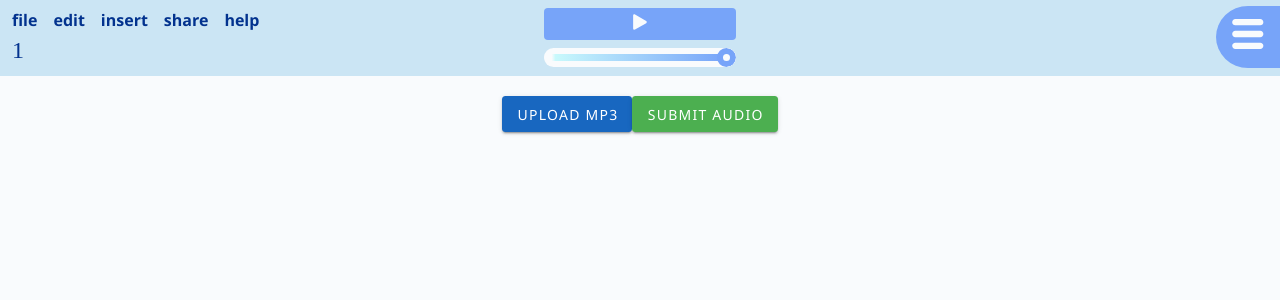
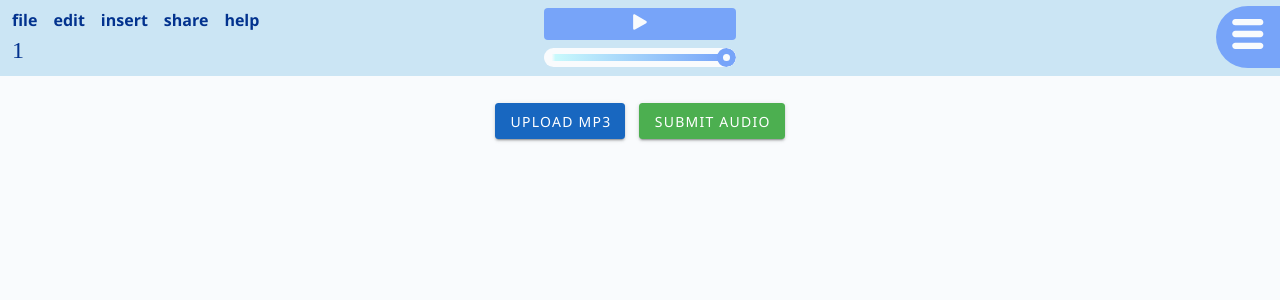
Before and after one commit to LiamHoogstad/Group_9_GDP, a Vue app: page /profile-page/1 in a window 1280 px wide. Shown: the top 300 px of the page. Built offline with nearby package versions, Linux system fonts and the light colour scheme; a web font is replaced by a local one.

Commit message:
updated upload button spacing

```diff
--- a/frontend/views/ProjectView.vue
+++ b/frontend/views/ProjectView.vue
@@ -315,6 +315,10 @@ button#hamburger img {
   background: none;
 }
 
+.v-btn {
+  margin: .5em .5em 0 .5em;
+}
+
 #track_list .track{
   margin: 1em 0 0 1em;
   padding: 1em 1em 1em 2em;
```
